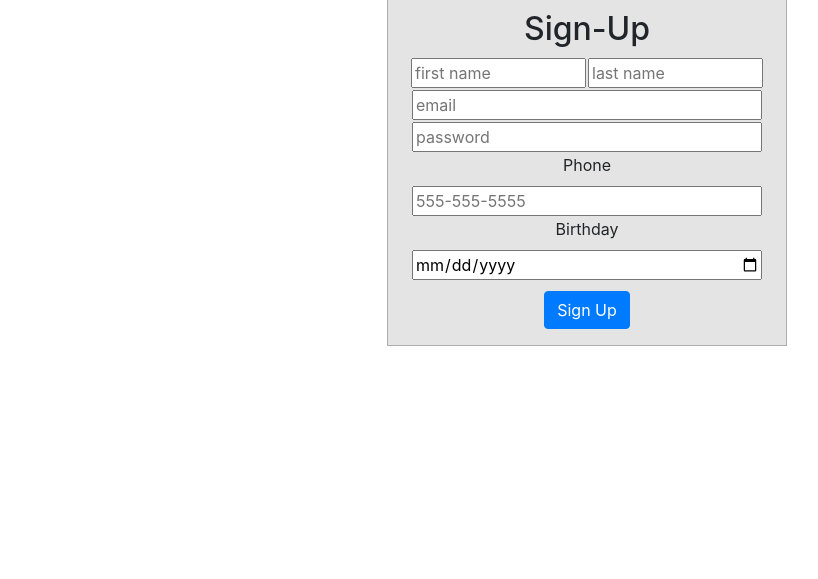
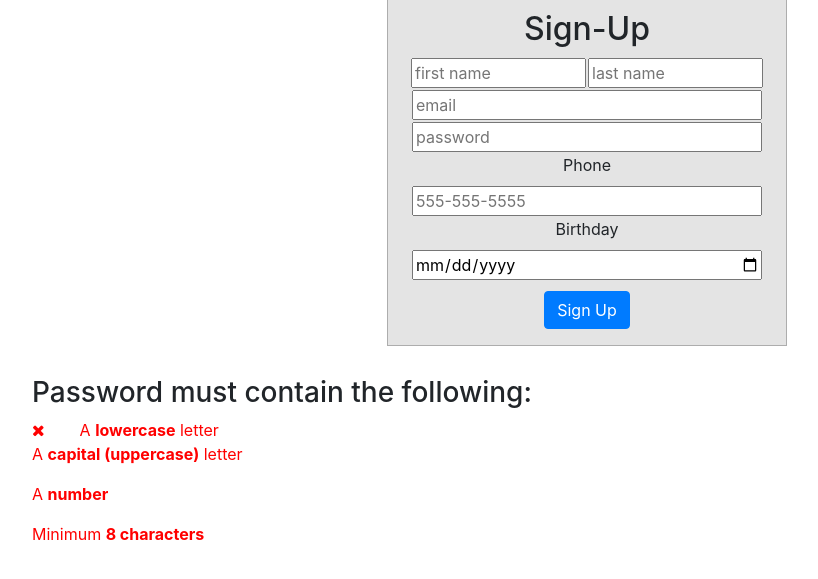
Before and after one commit to Nelson00011/NauticalTours, a Flask app: page /sign_up in a window 1280 px wide. Shown: the part 87-666 px from the top of the page, without its empty margins (53-871 px from the left). Run offline with Flask 2, Linux system fonts and the light colour scheme; some libraries are stand-ins or nearby versions.

Commit message:
initial password update TODO fa-check javascript css

```diff
--- a/seed_database.py
+++ b/seed_database.py
@@ -82,7 +82,7 @@ tours = [{
 user_list = [
     ("John","Doe", '555-555-5555', b'$2b$12$QsK3XFIwOdvlzuKVsJAZaOK/d3VD9LgaBszyakzkkM/ftusyLlmqG', "John@doe.com", '01/01/1994'),
     ("Jane","Doe", '777-777-7777',b'$2b$12$QsK3XFIwOdvlzuKVsJAZaOK/d3VD9LgaBszyakzkkM/ftusyLlmqG', "Jane@doe.com", '02/02/1990'),
-    ("Lulu", "Blu", '666-666-6666', b'$2b$12$9k0w1fq23Nb9nj.h/kXDBOc1rJhnk3qM3.Cw6nzDTvhxoGE/8Hid2', 'lulu@blu.com', '03/03/1990')
+    ("Lulu", "Blu", '333-555-5555', b'$2b$12$9k0w1fq23Nb9nj.h/kXDBOc1rJhnk3qM3.Cw6nzDTvhxoGE/8Hid2', 'lulu@blu.com', '03/03/1990')
     ]
 
 rating_list = [
--- a/server.py
+++ b/server.py
@@ -90,11 +90,8 @@ def register_user():
     phone = request.form.get('phone')
 
     password = request.form.get('password')
-    print("PASSWORD RAW")
-    print(password)
     pw_hash = bcrypt.generate_password_hash(password)
-    print("Password Lime1111*")
-    print(pw_hash)
+
     email = request.form.get('email')
     birthday = request.form.get('birthday')
 
--- a/static/style/stylesheet.css
+++ b/static/style/stylesheet.css
@@ -165,3 +165,30 @@ html, body {
 #address{
   /* color: blue; */
 }
+
+/* Add a green text color and a checkmark when the requirements are right */
+.valid {
+  color: green;
+}
+
+.valid:before {
+  position: relative;
+  /* left: -35px; */
+  /* content: "&#10004;"; */
+}
+
+/* Add a red text color and an "x" icon when the requirements are wrong */
+
+.invalid {
+  color: red;
+}
+
+.invalid:before {
+  position: relative;
+  /* left: -35px; */
+  /* content: "&#10006;"; */
+}
+
+#icons{
+  margin: 0 35px 0 0;
+}
--- a/templates/sign_up.html
+++ b/templates/sign_up.html
@@ -18,7 +18,7 @@
         <input class="blocktwo" type="text" name="email" placeholder="email" pattern="[a-z0-9._%+-]+@[a-z0-9.-]+\.[a-z]{2,}$" required>
     </div>
     <div class="row loginPage">
-        <input class="blocktwo" type="password" name="password" placeholder="password"  required>
+        <input class="blocktwo" type="password" name="password" placeholder="password" id="psw" pattern="(?=.*\d)(?=.*[a-z])(?=.*[A-Z]).{8,}" title="Must contain at least one number and one uppercase and lowercase letter, and at least 8 or more characters" required>
     </div>
     <div class="row loginPage">
         <label for="phone" class="label">Phone</label>
@@ -41,6 +41,14 @@
 </fieldset>
 
 <!-- TODO: place password restrictions here -->
+<div id="message">
+    <h3>Password must contain the following:</h3>
+    <div  id="letter" class="invalid"><span class="fa fa-remove icons" id="icons"></span><p style="display: inline">A <b>lowercase</b> letter</p></div>
+    <p id="capital" class="invalid">A <b>capital (uppercase)</b> letter</p>
+    <p id="number" class="invalid">A <b>number</b></p>
+    <p id="length" class="invalid">Minimum <b>8 characters</b></p>
+  </div>
+
 </div>
 
 {% endblock %}
```
